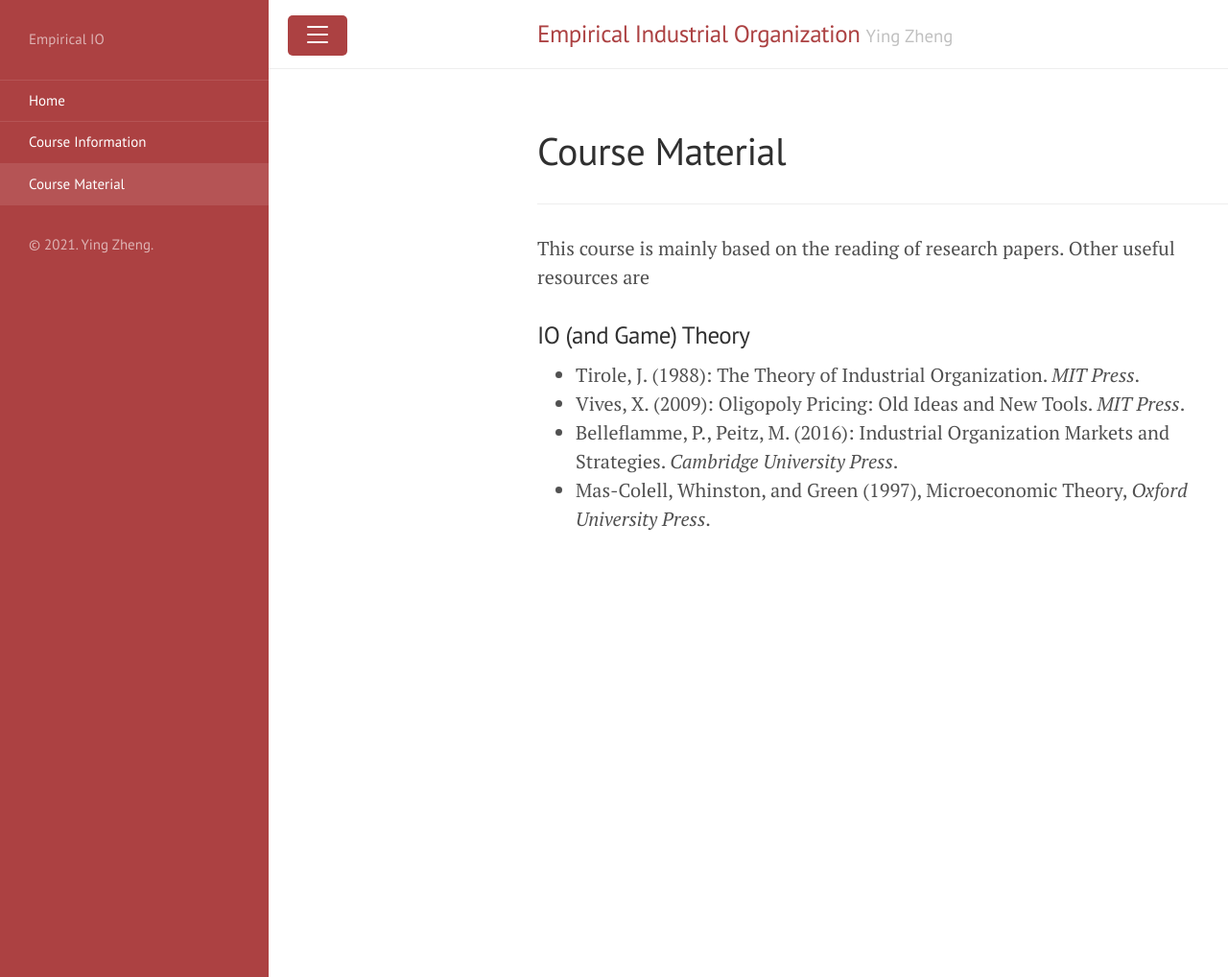
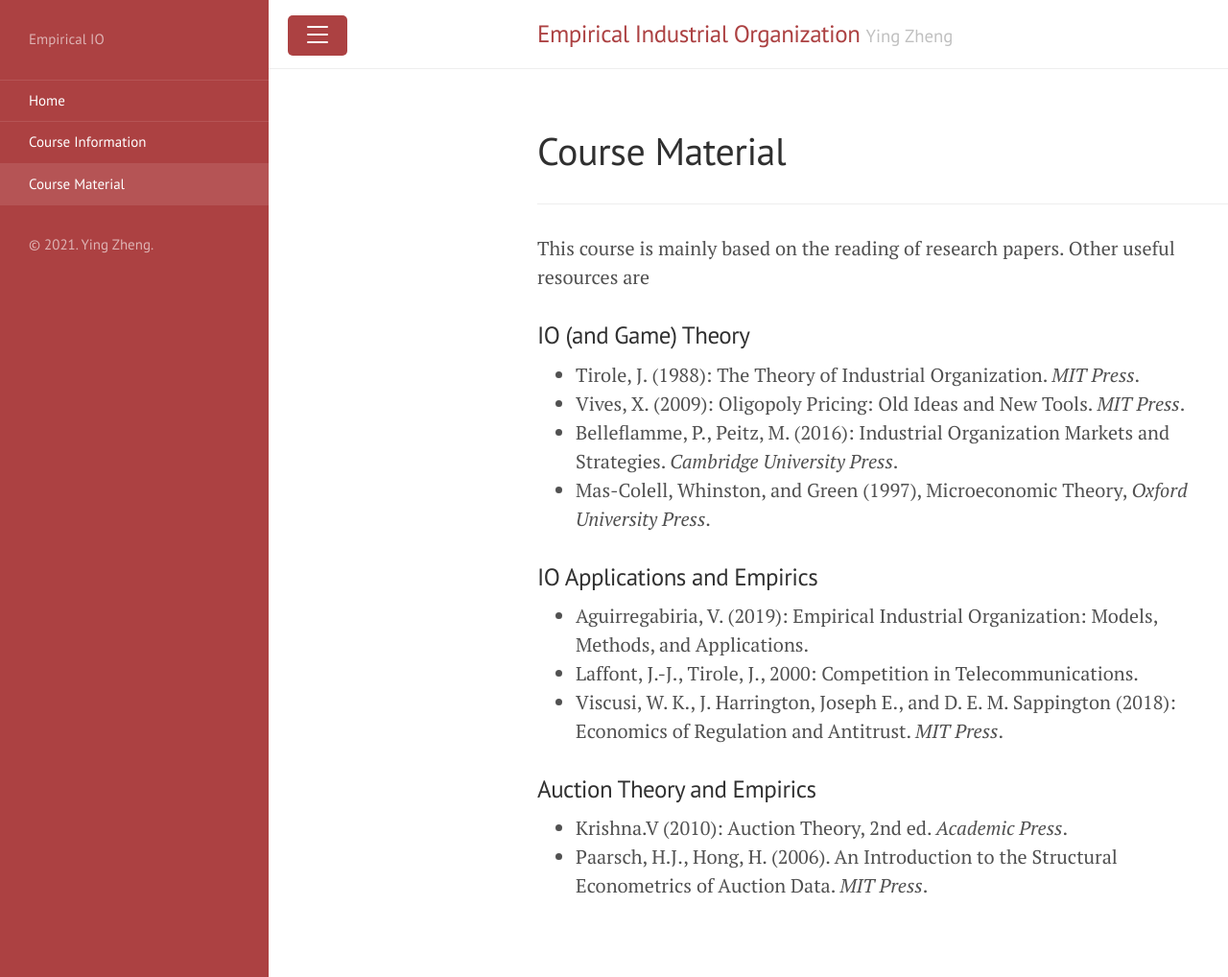
Before and after one commit to yingzheng-econ/Empirical-IO-Course, a Jekyll site: the page built from Course_material.md, in a window 1280 px wide and 1018 px high. Shown: the whole window at 96% size. Built offline with Jekyll 4.4.1, drawn with Linux system fonts in a browser that asks for light colours.

Commit message:
update material

```diff
--- a/Course_material.md
+++ b/Course_material.md
@@ -12,3 +12,12 @@ This course is mainly based on the reading of research papers. Other useful reso
 - Vives, X. (2009): Oligopoly Pricing: Old Ideas and New Tools. *MIT Press*.
 - Belleflamme, P., Peitz, M. (2016): Industrial Organization Markets and Strategies. *Cambridge University Press*.
 - Mas-Colell, Whinston, and Green (1997), Microeconomic Theory, *Oxford University Press*.
+
+### IO Applications and Empirics
+- Aguirregabiria, V. (2019): Empirical Industrial Organization: Models, Methods, and Applications.
+- Laffont, J.-J., Tirole, J., 2000: Competition in Telecommunications.
+- Viscusi, W. K., J. Harrington, Joseph E., and D. E. M. Sappington (2018): Economics of Regulation and Antitrust. *MIT Press*.
+
+### Auction Theory and Empirics
+- Krishna.V (2010): Auction Theory, 2nd ed. *Academic Press*.
+- Paarsch, H.J., Hong, H. (2006). An Introduction to the Structural Econometrics of Auction Data. *MIT Press*.
```
